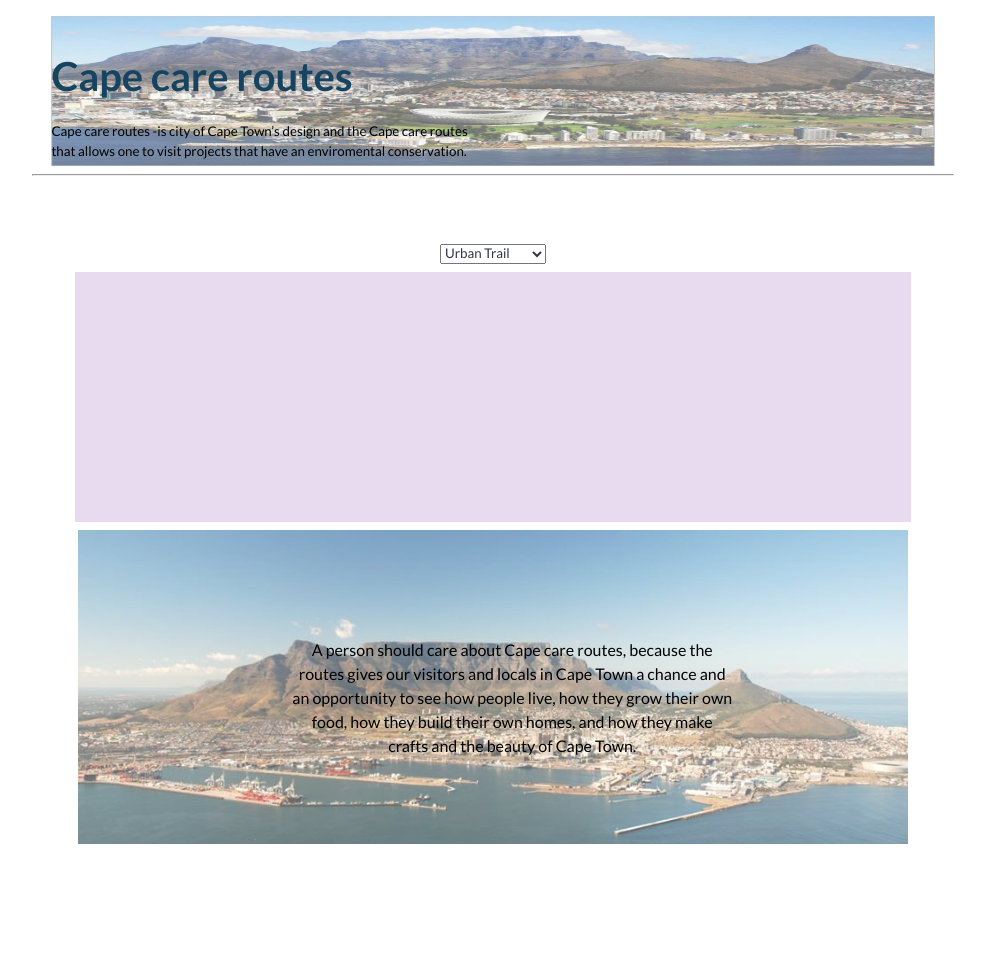
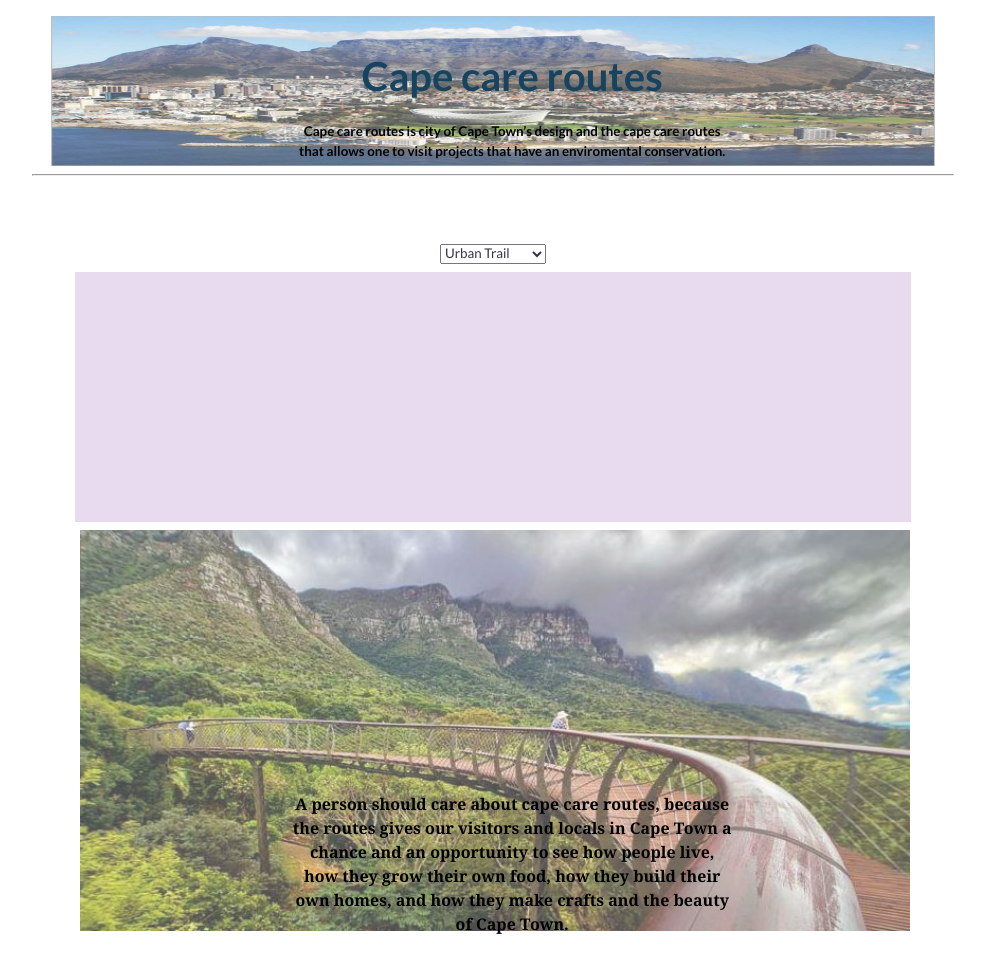
Before and after one commit to Mzwa1080/Cape_care_routes, a plain HTML site: page index.html in a window 1280 px wide. Shown: the whole page, without its empty margins (147-1132 px from the left). Drawn offline with Linux system fonts and the light colour scheme.

Commit message:
in progress

```diff
--- a/style.css
+++ b/css/style.css
@@ -32,19 +32,24 @@
 .text{
   position: absolute;
    top: 70%;
-   left: 25%;
+   left: 50%;
+   text-align: center;
    float: left;
    transform: translate(-50%, -50%);
    color: black;
+   font-weight: bold;
 }
 
 .text2{
   position: absolute;
-  top: 50%;
+  top: 80%;
   left: 50%;
   transform: translate(-50%, -50%);
   color: black;
+  font-weight: bold;
+  font-family: Cedarville Cursive, Georgia;
 }
+
 
 .head{
   position: absolute;
@@ -52,14 +57,15 @@
   float: left;
 }
 .slideShow{
-  width: 96%;
+  /* width: 96%; */
   text-align: center;
-  margin-left: auto;
-  margin-right: auto;
+  margin-left: 50%;
+  padding-left: 5%;
+  height: 40%;
 }
 
 img{
-  opacity: 0.6;
+  opacity: 0.7;
   text-align: center;
   width: 90%;
 }
--- a/index.html
+++ b/index.html
@@ -3,18 +3,18 @@
 
 <head>
 	<title>Cape care routes</title>
-	<link rel="stylesheet" href="simple-grid.css">
-	<link rel="stylesheet" href="simple-grid.min.css">
-	<link rel="stylesheet" href="style.css">
+	<link rel="stylesheet" href="frameWOrk/simple-grid.css">
+	<link rel="stylesheet" href="frameWOrk/simple-grid.min.css">
+	<link rel="stylesheet" href="css/style.css">
 </head>
 
 <body>
 	<div class="container">
 		<div class="row">
 			<div class="col-12">
-						<img class="col-12 center" src="CPT2.jpg" alt="" height="150px"  width="100%">
-						<h1 class="col-12 head">Cape care routes</h1>
-						<small class="col-6-sm text">Cape care routes -is city of Cape Town’s design and the Cape care routes that allows one to visit projects that have an enviromental conservation.</small>
+						<img class="col-12 center " src="pics/CPT2.jpg" alt="" height="150px"  width="100%">
+						<center><h1 class="col-12 head">Cape care routes</h1></center>
+						<small class="col-6-sm text">Cape care routes is city of Cape Town’s design and the cape care routes that allows one to visit projects that have an enviromental conservation.</small>
 						<hr>
 			</div>
 		</div>
@@ -40,12 +40,46 @@
 
 				<!-- input some text with a slide show image in it -->
 		<div class="row">
-			<div class="col-12 slideShow">
-					<img src="CPT .jpg" alt="Cape Town Image" width="" text-align="center">
-					<div class="col-6-sm text2">A person should care about Cape care routes, because the routes gives our visitors and locals in Cape Town a chance and an opportunity to see how people live, how they grow their own food, how they build their own homes, and how they make crafts and the beauty of Cape Town.	</div>
+			<div class="col-12 slideShow ">
+					<img class="ourImage" src="pics/bush2.jpeg" alt="Cape Town Image" height="10%" text-align="center">
+						<img class="ourImage" src="pics/CPT2.jpg" alt="" height="10%"  width="">
+						<img class="ourImage" src="pics/bush2.jpeg" alt="Cape Town Image" height="10%" text-align="center">
+						<img class="ourImage" src="pics/bush2.jpeg" alt="Cape Town Image" height="10%" text-align="center">
+						<img class="ourImage" src="pics/CPT2.jpg" alt="" height="10%"  width="">
+
+					<div class="col-6-sm text2 ">A person should care about cape care routes, because the routes gives our visitors and locals in Cape Town a chance and an opportunity to see how people live, how they grow their own food, how they build their own homes, and how they make crafts and the beauty of Cape Town.	</div>
 			</div>
 		</div>
 
+		<!-- <div class="col-12">
+					<img class="ourImage" src="bush2.jpeg" alt="" height="150px"  width="100%">
+					<center><h1 class="col-12 head">Cape care routes</h1></center>
+
+		</div>
+
+		<div class="col-12">
+					<img class=" ourImage" src="bush2.jpeg" alt="" height="150px"  width="100%">
+					<center><h1 class="col-12 head">Cape care routes</h1></center>
+
+		</div> -->
+
 	</div>
 </body>
+
+<script>
+var myIndex = 0;
+slide();
+
+function slide() {
+
+    var change = document.getElementsByClassName("ourImage");
+    for (var i = 0; i < change.length; i++) {
+       change[i].style.display = "none";
+    }
+    myIndex++;
+    if (myIndex > change.length) {myIndex = 1}
+    change[myIndex-1].style.display = "block";
+    setTimeout(slide, 2000); // Change image every 2 seconds
+}
+// </script>
 </html>
```
Also changed, not shown: frameWOrk/simple-grid.css (renamed from simple-grid.css), frameWOrk/simple-grid.min.css (renamed from simple-grid.min.css), pics/CPT .jpg (renamed from CPT .jpg), pics/CPT2.jpg (renamed from CPT2.jpg), pics/bush2.jpeg (added), pics/bush2.jpg (added).
